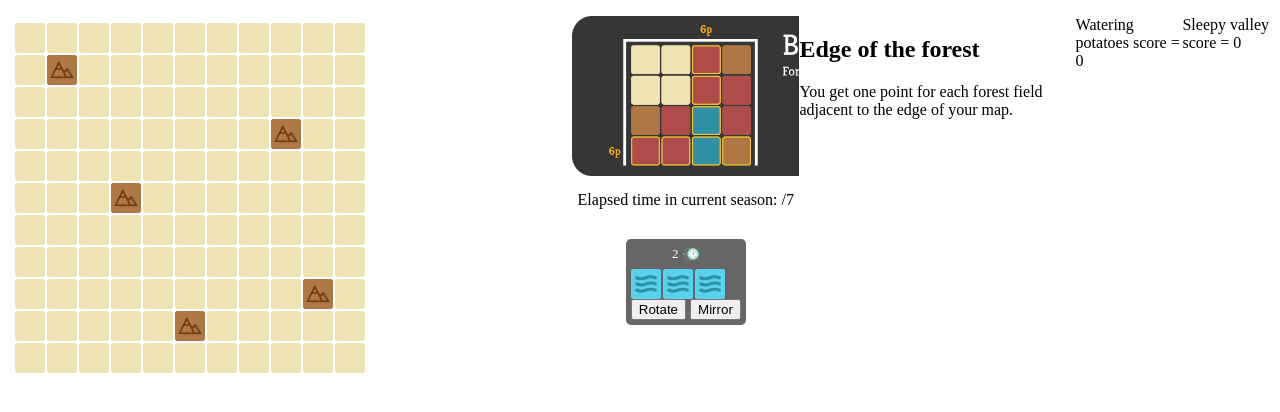
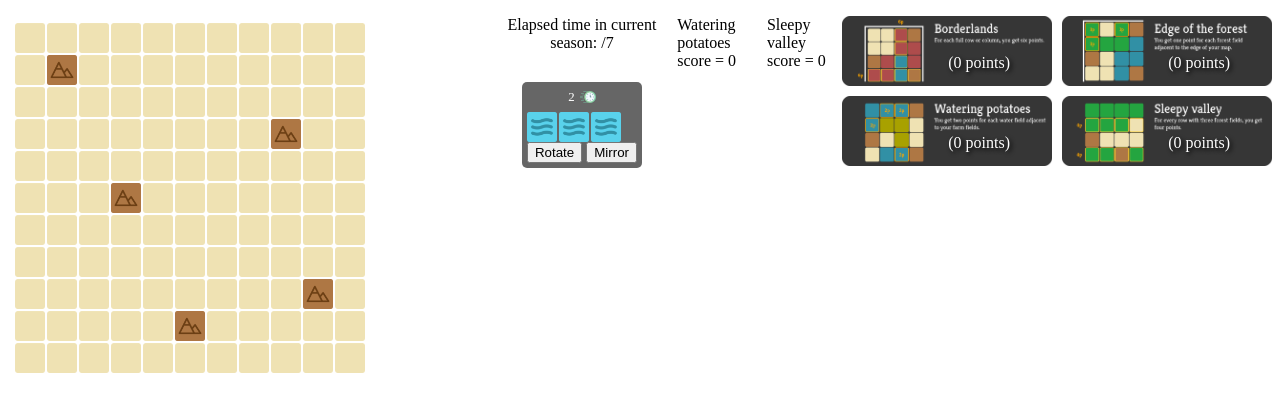
Before and after one commit to muradhuseynov1/The-Mapmaker, a plain HTML site: page index.html in a window 1280 px wide. Drawn offline with Linux system fonts and the light colour scheme.

Commit message:
borderlands on the image

```diff
--- a/index.html
+++ b/index.html
@@ -10,11 +10,9 @@
 
 <body>
     <p id="totalTime"></p>
-    <p id="totalScore"></p>
     <div id="game">
         <div id="map"></div>
         <div id="rightSidebar">
-            <span id="scoreDisplay"></span>
             <div class="elapsed-time">Elapsed time in current season: <span class="season-progress"></span>/7</div>
             <div id="currentElementWrapper">
                 <div id="timeLabel"></div>
@@ -23,13 +21,27 @@
                 <button id="mirrorButton">Mirror</button>
             </div>
         </div>
-        <div class="mission" id="edgeForestMission">
-            <h2>Edge of the forest</h2>
-            <p>You get one point for each forest field adjacent to the edge of your map.</p>
-            <div id="edgeForestScore"></div>
-        </div>
         <div id="wateringPotatoesMission">Watering potatoes score = 0</div>
         <div id="sleepyValleyMission">Sleepy valley score = 0</div>
+
+        <div class="missions">
+            <div class="mission">
+                <img src="Group_78.png" alt="Game Image">
+                <span class="score"></span>
+            </div>
+            <div class="mission">
+                <img src="Group_69.png" alt="Game Image">
+                <span class="score">Hello</span>
+            </div>
+            <div class="mission">
+                <img src="Group_70.png" alt="Game Image">
+                <span class="score">Hello</span>
+            </div>
+            <div class="mission">
+                <img src="Group_74.png" alt="Game Image">
+                <span class="score">Hello</span>
+            </div>
+        </div>
 
     </div>
     <script src="script.js"></script>
--- a/script.js
+++ b/script.js
@@ -8,6 +8,7 @@ document.addEventListener('DOMContentLoaded', function () {
     let forestEdgeCount = 0;
     let borderlandsCount = 0;
     let wateringPotatoesCount = 0;
+    let sleepyValleyCount = 0;
     let countedFullRows = Array(mapSize).fill(false);
     let countedFullColumns = Array(mapSize).fill(false);
 
@@ -125,13 +126,13 @@ document.addEventListener('DOMContentLoaded', function () {
     }
 
     function placeElement(position) {
-        console.log("Placing element at position: ", position);
+        // console.log("Placing element at position: ", position);
 
         const element = elements[currentElementIndex];
-        console.log("Element to be placed: ", element);
+        // console.log("Element to be placed: ", element);
 
         if (!canPlaceElement(position, element)) {
-            console.log("Cannot place element at this position.");
+            // console.log("Cannot place element at this position.");
             return;
         }
 
@@ -252,7 +253,8 @@ document.addEventListener('DOMContentLoaded', function () {
             }
         }
 
-        document.getElementById('scoreDisplay').textContent = borderlandsCount;
+        document.getElementById('borderlands').textContent = "borderlands: " + borderlandsCount;
+        updateMissionScores()
     }
 
     function checkEdgeOfTheForestMission() {
@@ -287,6 +289,7 @@ document.addEventListener('DOMContentLoaded', function () {
         }
 
         document.getElementById('edgeForestMission').textContent = 'forestedge = ' + forestEdgeCount;
+        updateMissionScores()
     }
 
     function checkWateringPotatoesMission() {
@@ -312,9 +315,8 @@ document.addEventListener('DOMContentLoaded', function () {
         }
 
         document.getElementById('wateringPotatoesMission').textContent = 'Watering potatoes score = ' + wateringPotatoesCount;
+        updateMissionScores()
     }
-
-    let sleepyValleyCount = 0;
 
     function checkSleepyValleyMission() {
         let points = 0;
@@ -336,6 +338,7 @@ document.addEventListener('DOMContentLoaded', function () {
 
         sleepyValleyCount = points;
         document.getElementById('sleepyValleyMission').textContent = 'Sleepy valley score = ' + sleepyValleyCount;
+        updateMissionScores()
     }
 
     function displayTotalPoints() {
@@ -366,6 +369,15 @@ document.addEventListener('DOMContentLoaded', function () {
         document.body.appendChild(totalPointsContainer);
     }
 
+    function updateMissionScores() {
+        const missionsEls = document.querySelectorAll('.mission .score');
+        if (missionsEls && missionsEls.length) {
+            missionsEls[0].textContent = `(${borderlandsCount} points)`;
+            missionsEls[1].textContent = `(${forestEdgeCount} points)`;
+            missionsEls[2].textContent = `(${wateringPotatoesCount} points)`;
+            missionsEls[3].textContent = `(${sleepyValleyCount} points)`;
+        }
+    }
 
     document.getElementById('rotateButton').addEventListener('click', function () {
         elements[currentElementIndex].shape = rotateMatrix(elements[currentElementIndex].shape);
@@ -387,4 +399,5 @@ document.addEventListener('DOMContentLoaded', function () {
     initializeMap();
     currentElementIndex = 0;
     displayElement(elements[currentElementIndex]);
+    updateMissionScores()
 });
--- a/styles.css
+++ b/styles.css
@@ -11,9 +11,7 @@
     align-items: center;
     justify-content: flex-start;
     flex-basis: 30%;
-    /* Adjust width of right sidebar */
     padding-left: 20px;
-    /* Space between map and right sidebar */
 }
 
 #map {
@@ -66,7 +64,6 @@
     padding: 5px;
     border-radius: 5px;
     margin-top: 15px;
-    /* Space between elapsed time and current element */
 }
 
 #currentElement {
@@ -119,7 +116,6 @@
 
 .elapsed-time {
     text-align: center;
-    /* Centering the text */
     margin-bottom: 15px;
 }
 
@@ -127,16 +123,55 @@
     font-size: 14px;
 }
 
-#scoreDisplay {
-    background-image: url('Group_78.png');
-    background-size: cover;
+#borderlands {
     width: 100%;
-    /* Adjust size */
     height: 160px;
-    /* Adjust size */
     display: flex;
     align-items: center;
     justify-content: center;
     margin-bottom: 15px;
-    /* Space between score and elapsed time */
 }
+
+.missions {
+    display: grid;
+    grid-template-columns: repeat(2, 1fr);
+    gap: 10px;
+}
+
+.mission {
+    position: relative;
+    width: 210px;
+    height: 70px;
+}
+
+.mission {
+    position: relative;
+    width: 210px;
+    height: 70px;
+}
+
+.mission {
+    position: relative;
+    width: 210px;
+    height: 70px;
+}
+
+.mission {
+    position: relative;
+    width: 210px;
+    height: 70px;
+}
+
+.mission img {
+    width: 100%;
+    height: 100%;
+}
+
+.score {
+    position: absolute;
+    bottom: 20%;
+    right: 20%;
+    font-size: 1rem;
+    color: #ffffff;
+    text-shadow: 2px 2px 4px #000000;
+}
```
Also changed, not shown: Group_69.png (renamed from missions_eng/Group 69.png), Group_70.png (renamed from missions_eng/Group 70.png), Group_74.png (renamed from missions_eng/Group 74.png).
